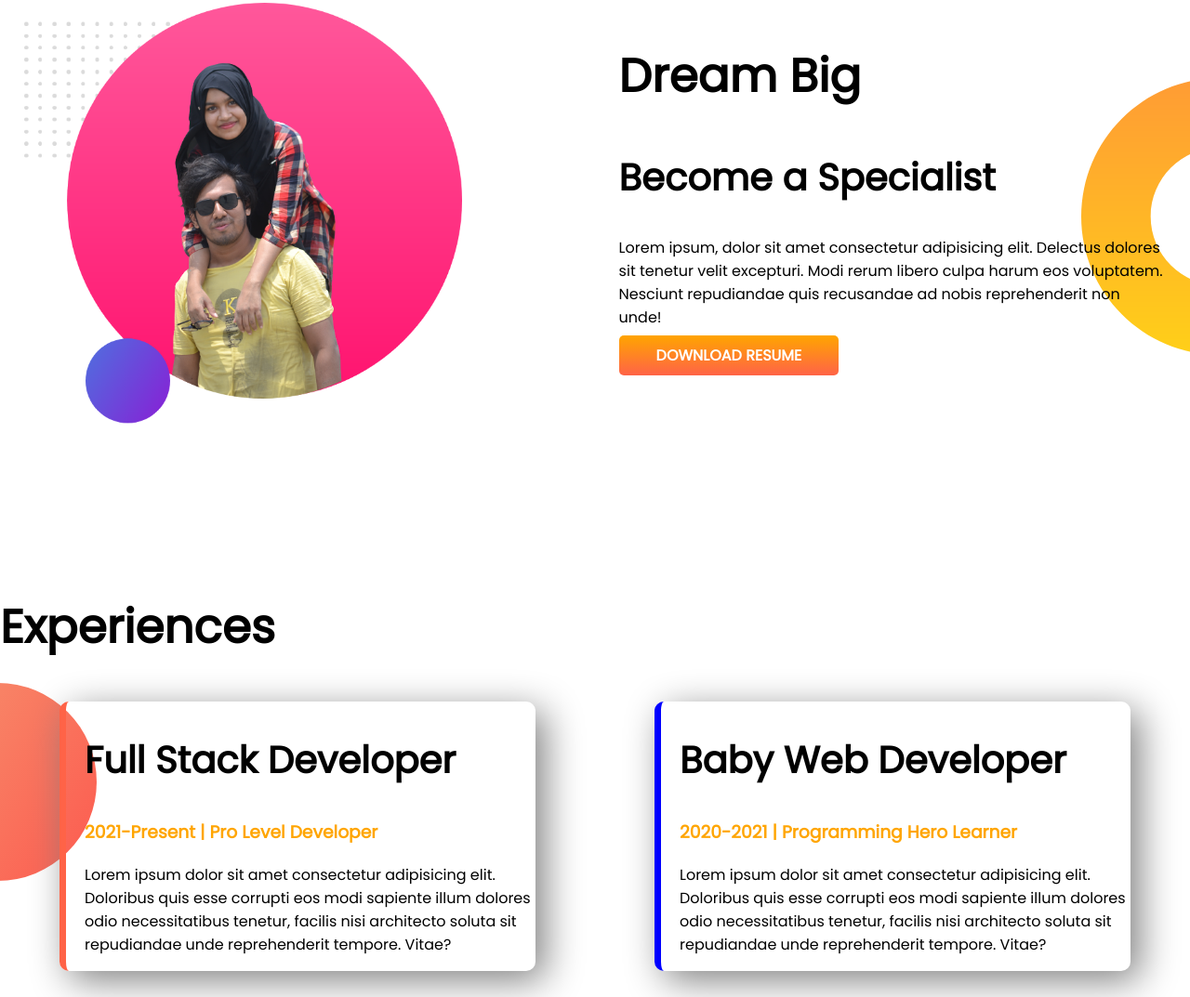
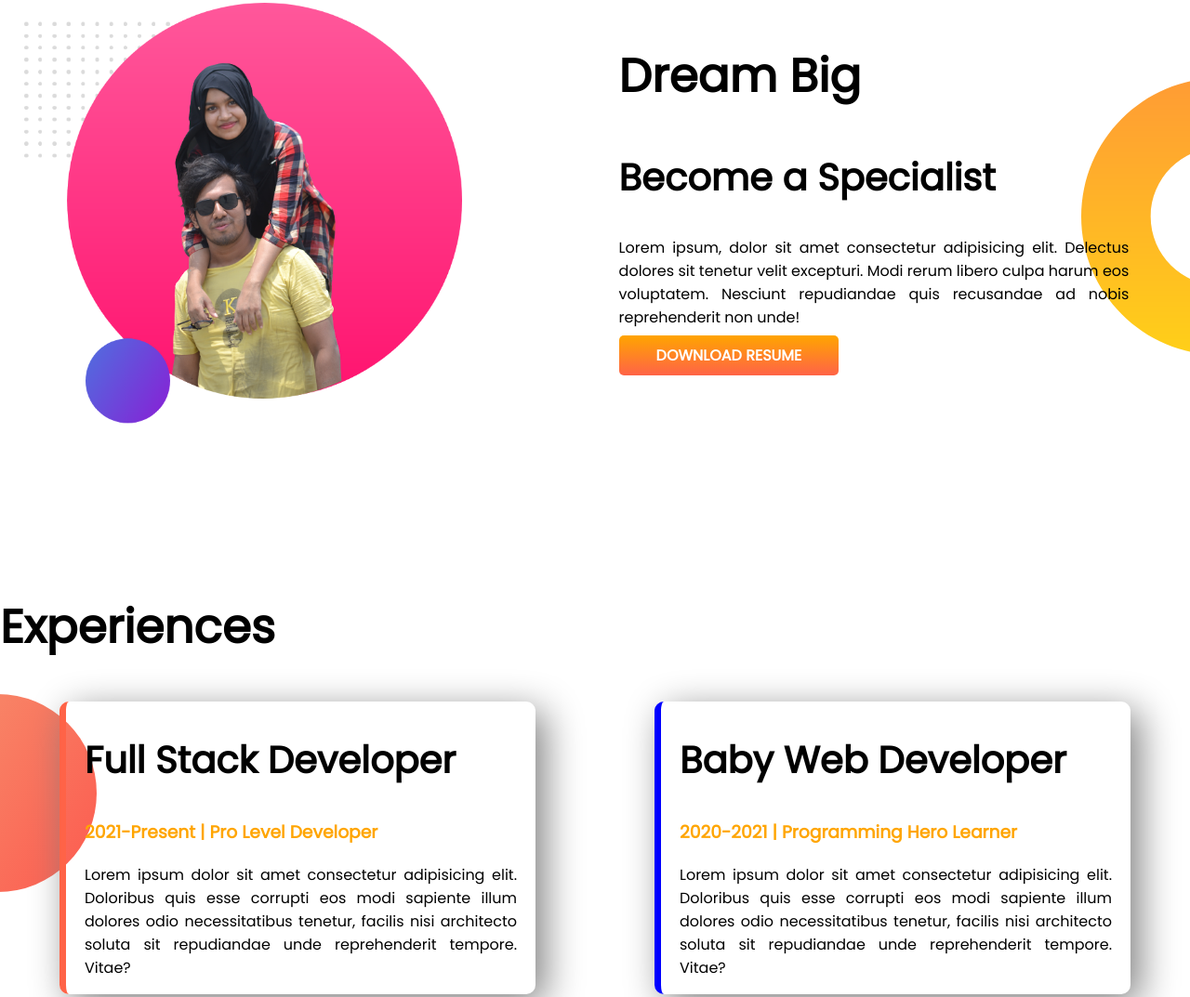
Before and after one commit to sajib24h7d/developer-portfolio, a plain HTML site: page index.html in a window 1280 px wide. Shown: the part 762-1835 px from the top of the page at 93% size. Drawn offline with Linux system fonts and the light colour scheme.

Commit message:
yes now and

```diff
--- a/index.html
+++ b/index.html
@@ -18,7 +18,8 @@
             <h1>Welcome To</h1>
             <h1><span class="orange-color">Rahima's & Sajib's</span> World</h1>
             <h3>Web Developer</h3>
-            <p>Lorem ipsum, dolor sit amet consectetur adipisicing elit. Delectus dolores sit tenetur velit excepturi.
+            <p class="text-item">Lorem ipsum, dolor sit amet consectetur adipisicing elit. Delectus dolores sit tenetur
+                velit excepturi.
                 Modi
                 rerum libero culpa harum eos voluptatem. Nesciunt repudiandae quis recusandae ad nobis reprehenderit non
                 unde!</p>
@@ -36,7 +37,9 @@
         <div class="half-width">
             <h1>Dream Big</h1>
             <h2>Become a Specialist</h2>
-            <p>Lorem ipsum, dolor sit amet consectetur adipisicing elit. Delectus dolores sit tenetur velit excepturi.
+            <p class="text-item-new">Lorem ipsum, dolor sit amet consectetur adipisicing elit. Delectus dolores sit
+                tenetur
+                velit excepturi.
                 Modi
                 rerum libero culpa harum eos voluptatem. Nesciunt repudiandae quis recusandae ad nobis reprehenderit non
                 unde!</p>
@@ -51,7 +54,9 @@
                 <h2>Full Stack Developer</h2>
                 <h3 class="orange-color">2021-Present | Pro Level Developer
                 </h3>
-                <p>Lorem ipsum dolor sit amet consectetur adipisicing elit. Doloribus quis esse corrupti eos modi
+                <p class="text-item">Lorem ipsum dolor sit amet consectetur adipisicing elit. Doloribus quis esse
+                    corrupti eos
+                    modi
                     sapiente
                     illum dolores odio necessitatibus tenetur, facilis nisi architecto soluta sit repudiandae unde
                     reprehenderit tempore. Vitae?</p>
@@ -59,7 +64,8 @@
             <div id="baby-web-developer" class="experience-item">
                 <h2>Baby Web Developer</h2>
                 <h3 class="orange-color">2020-2021 | Programming Hero Learner </h3>
-                <p>Lorem ipsum dolor sit amet consectetur adipisicing elit. Doloribus quis esse corrupti eos modi
+                <p class="text-item">Lorem ipsum dolor sit amet consectetur adipisicing elit. Doloribus quis esse
+                    corrupti eos modi
                     sapiente
                     illum dolores odio necessitatibus tenetur, facilis nisi architecto soluta sit repudiandae unde
                     reprehenderit tempore. Vitae?</p>
--- a/style.css
+++ b/style.css
@@ -75,3 +75,13 @@ h2 {
 footer p {
     text-align: center;
 }
+
+.text-item {
+    text-align: justify;
+    padding-right: 20px;
+}
+
+.text-item-new {
+    text-align: justify;
+    padding-right: 40px;
+}
```
